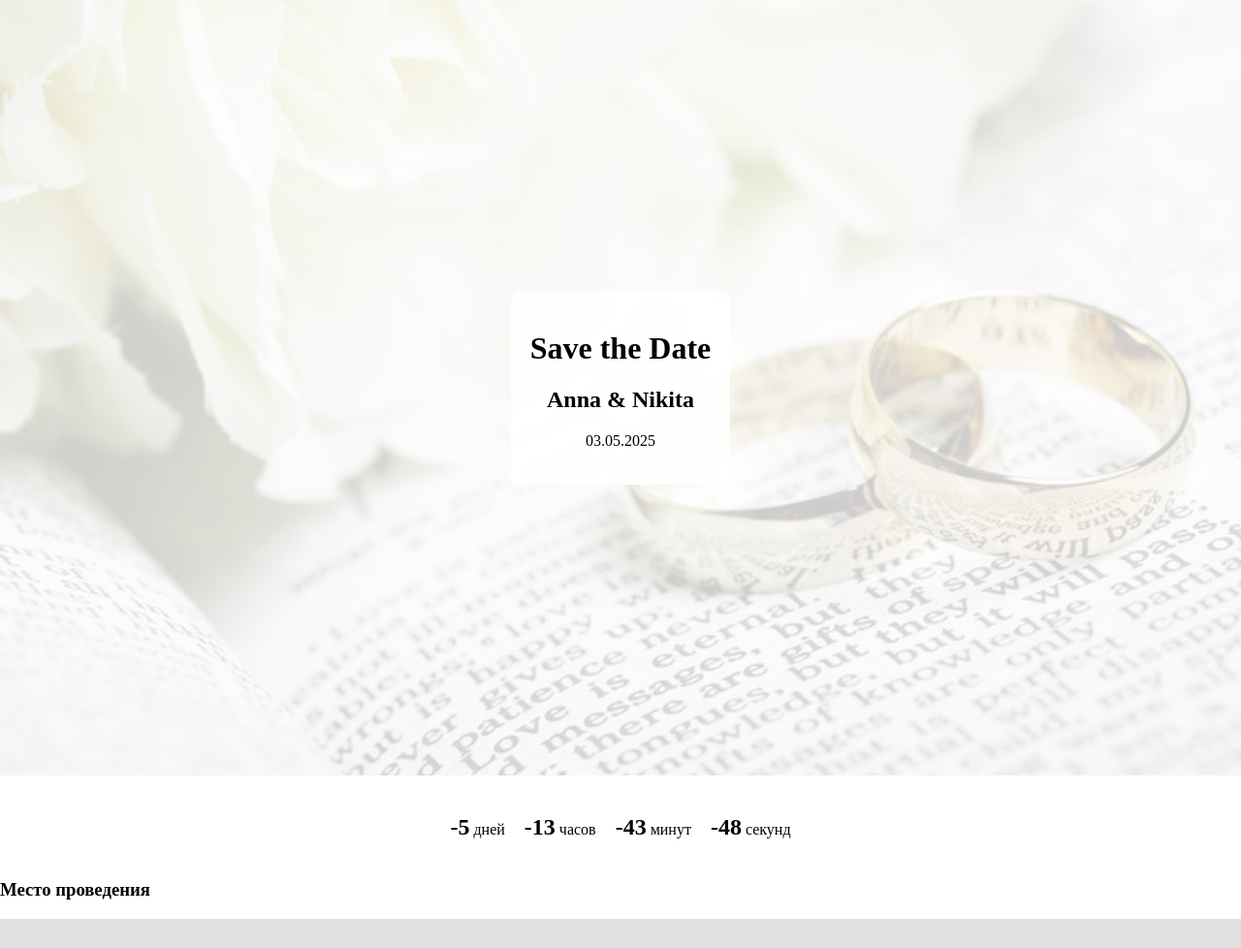
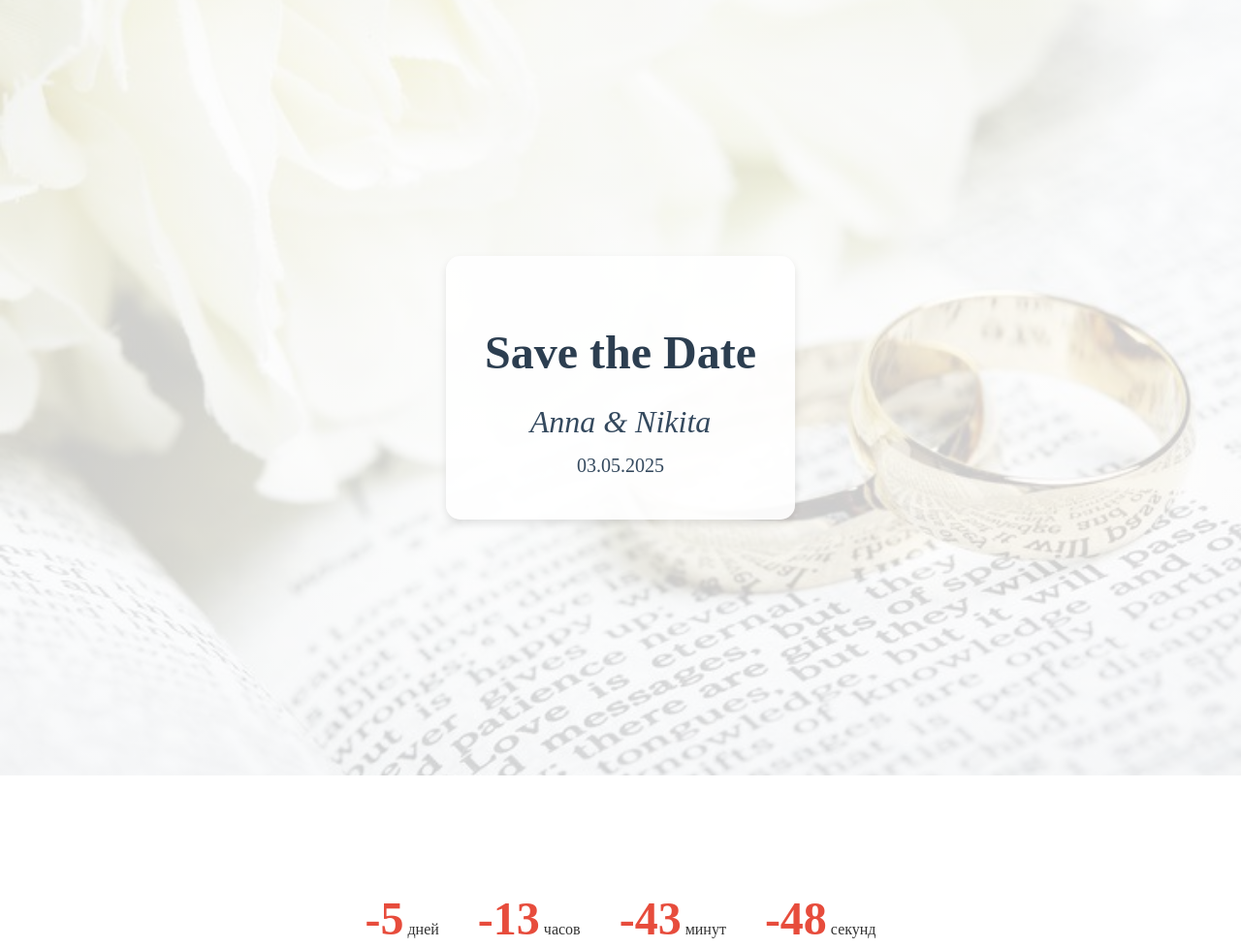
Before and after one commit to Crypt0rce/nikann, a plain HTML site: page index.html in a window 1280 px wide. Shown: the top 978 px of the page at 97% size. Drawn offline with Linux system fonts and the light colour scheme; a web font is replaced by a local one.

Commit message:
Update styles.css

```diff
--- a/styles.css
+++ b/styles.css
@@ -30,15 +30,15 @@ body {
     margin: 0;
     font-family: 'PlayfairDisplay', serif;
     background-color: #fff;
+    color: #333;
 }
 
 .hero-image {
     position: relative;
     height: 100vh;
-    background: linear-gradient(rgba(255,255,255,0.8), rgba(255,255,255,0.8)),
-                url('images/hero-image.jpg');
+    background: linear-gradient(rgba(255, 255, 255, 0.8), rgba(255, 255, 255, 0.8)),
+                url('images/hero-image.jpg') no-repeat center center;
     background-size: cover;
-    background-position: center;
     display: flex;
     flex-direction: column;
     justify-content: center;
@@ -47,16 +47,38 @@ body {
 }
 
 .overlay {
-    background: rgba(255,255,255,0.9);
-    padding: 20px;
-    border-radius: 10px;
+    background: rgba(255, 255, 255, 0.9);
+    padding: 40px;
+    border-radius: 15px;
+    box-shadow: 0 4px 8px rgba(0, 0, 0, 0.1);
+}
+
+h1 {
+    font-size: 48px;
+    margin-bottom: 20px;
+    font-weight: 900;
+    color: #2c3e50;
+}
+
+h2 {
+    font-size: 32px;
+    margin-bottom: 10px;
+    font-weight: 400;
+    font-style: italic;
+    color: #34495e;
+}
+
+p {
+    font-size: 24px;
+    margin: 0;
+    color: #7f8c8d;
 }
 
 .countdown {
     display: flex;
     justify-content: center;
-    gap: 20px;
-    margin: 40px 0;
+    gap: 40px;
+    margin: 60px 0;
 }
 
 .countdown-item {
@@ -64,12 +86,38 @@ body {
 }
 
 .countdown-item span:first-child {
+    font-size: 48px;
+    font-weight: bold;
+    color: #e74c3c;
+}
+
+countdown-item span:last-child {
     font-size: 24px;
-    font-weight: bold;
+    color: #95a5a6;
+    text-transform: uppercase;
+}
+
+section {
+    padding: 60px 20px;
+    text-align: center;
+}
+
+h3 {
+    font-size: 36px;
+    margin-bottom: 20px;
+    color: #2c3e50;
+}
+
+p {
+    font-size: 20px;
+    line-height: 1.6;
+    color: #34495e;
 }
 
 #map {
     width: 100%;
-    height: 300px;
-    background-color: #e0e0e0;
+    height: 400px;
+    background-color: #ecf0f1;
+    margin-top: 20px;
+    border-radius: 10px;
 }
```
